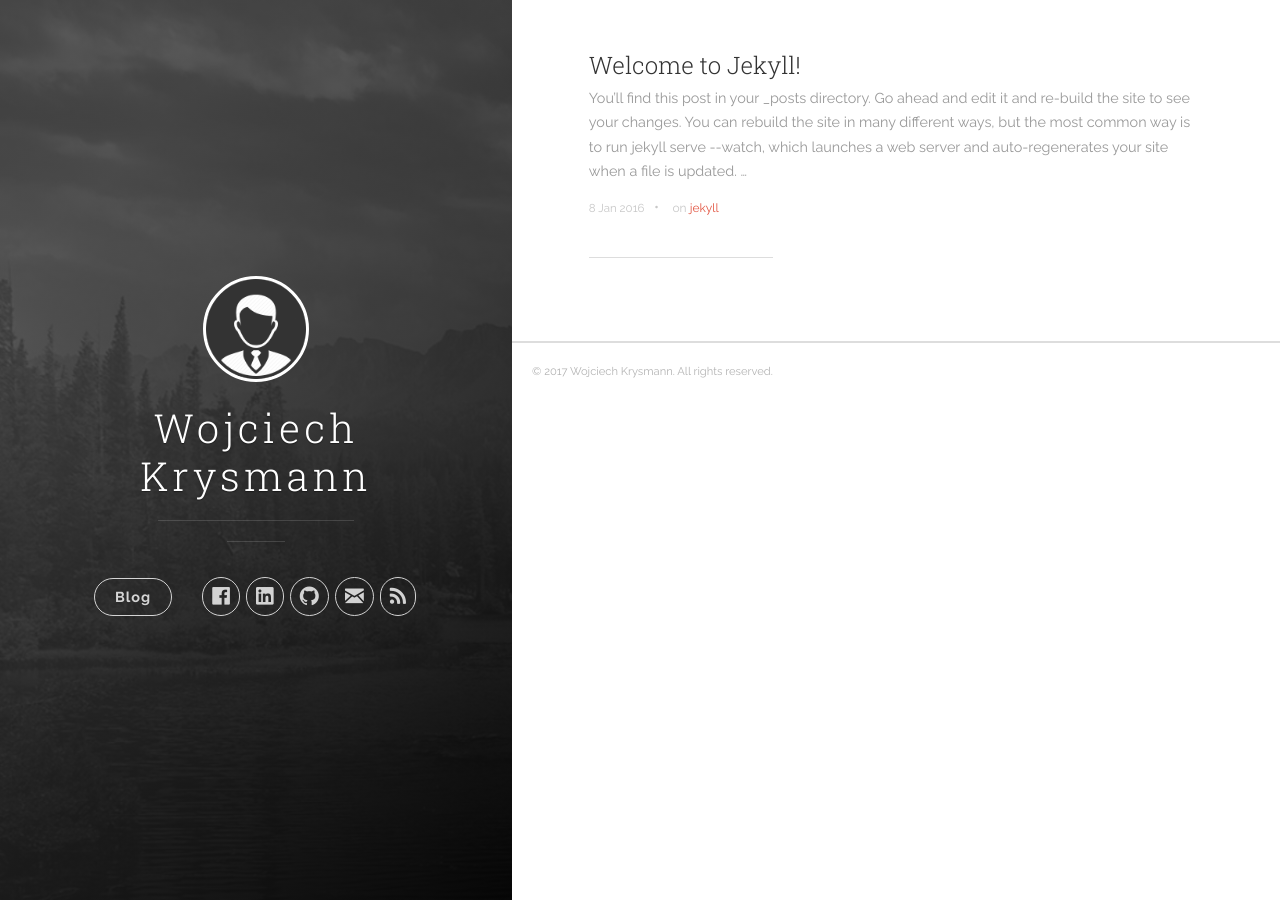
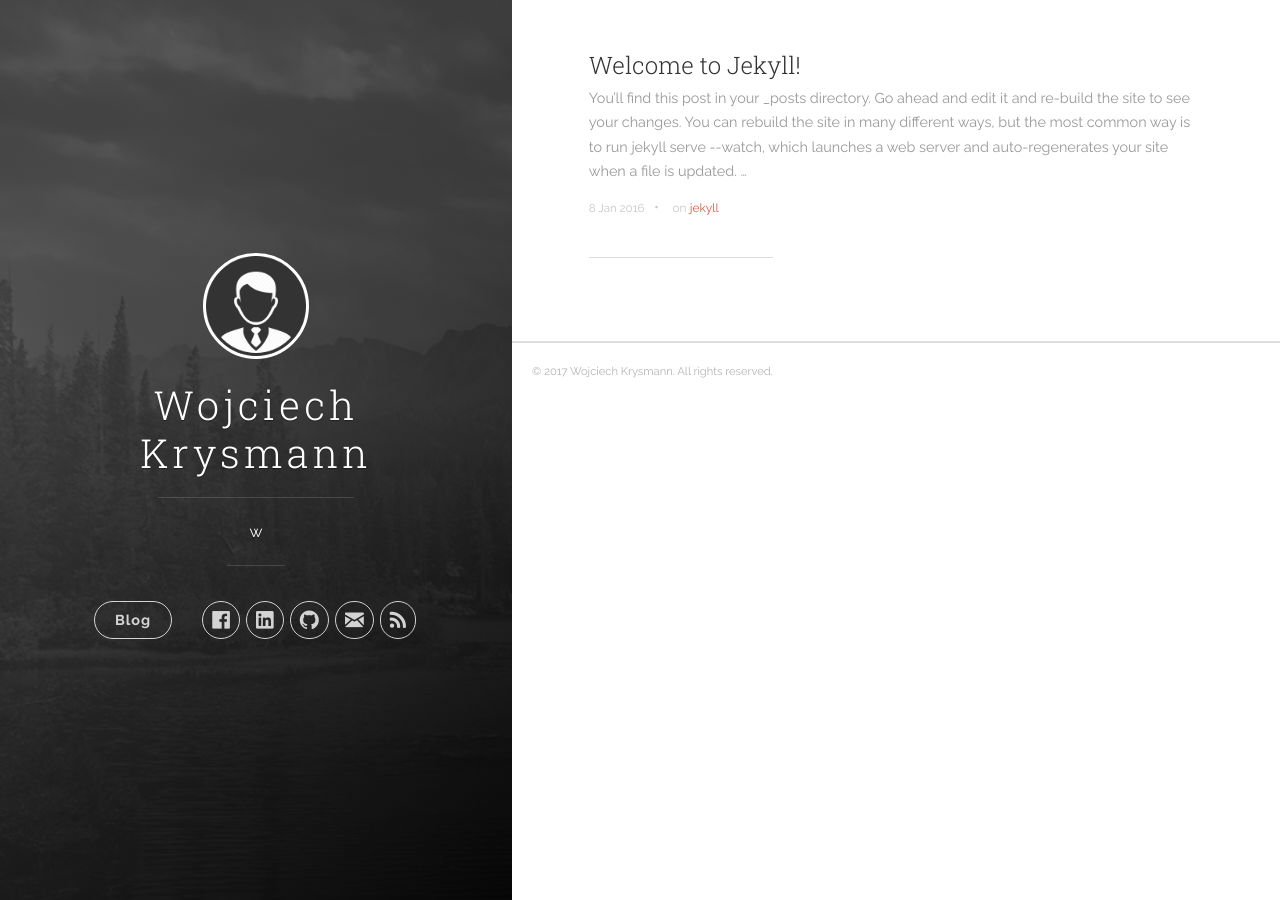
Before and after one commit to wkrysmann/kryss.blog, a Jekyll site: the page built from index.html, in a window 1280 px wide. Built offline with Jekyll 4.4.1, drawn with Linux system fonts in a browser that asks for light colours; nearby versions of some CDN libraries; the list of posts is cut into pages by our own code.

Commit message:
fixed typo

```diff
--- a/_config.yml
+++ b/_config.yml
@@ -1,6 +1,6 @@
 # Site settings
-title: Wojciech Krysmann
-description: ''
+title: 'Wojciech Krysmann'
+description: 'w'
 url: 'https://kryss.blog'
 baseurl: ''
 # google_analytics: 'UA-XXXXXX-X'
```
